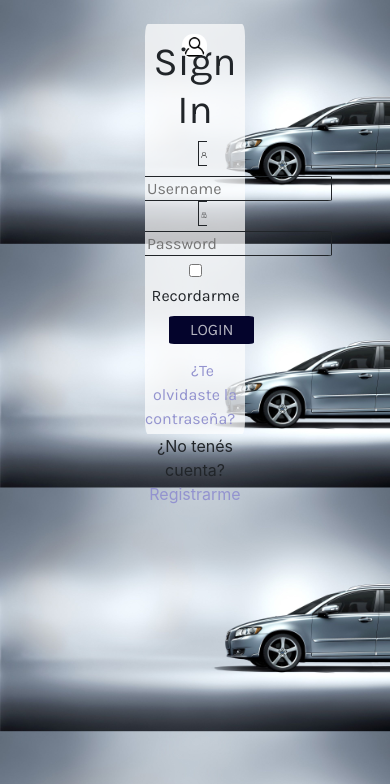
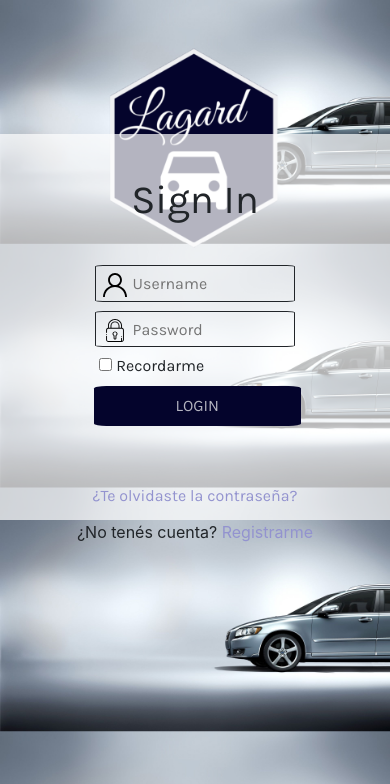
Before and after one commit to meligomez/ECommerce-DH, a PHP site: page /html/login.html in a window 390 px wide. Shown: the top 784 px of the page. Run offline with PHP 8.4, Linux system fonts and the light colour scheme.

Commit message:
Algunos cambios

```diff
--- a/css/styles.css
+++ b/css/styles.css
@@ -360,7 +360,7 @@ font-size: 25px;
    text-align: center;
  }
  .formLogin{
-   padding-top: 14%;
+   padding-top: 10%;
    background-color: white;
    font-family: 'Karla', sans-serif;
    /* opacity: 0.5; */
@@ -371,10 +371,9 @@ font-size: 25px;
 
  .content .userImg{
    margin-top: 10%;
-   margin-bottom: -56px;
-   background-color: white;
-   border-radius: 45%;
+   margin-bottom: -118px;
    padding:1%;
+   width: 50%;
  }
  .formLogin .login{
    display: block;
@@ -397,11 +396,13 @@ font-size: 25px;
    margin-top: 5%;
    background-color: #ffffff00;
    border: none;
+   width: 40%;
  }
  .formLogin .inputNombreLogin{
    margin-top: 10%;
    background-color: #ffffff00;
    border:none;
+   width: 40%;
  }
 #bodyLogin{
     background-image: url('../img/back.jpg');
@@ -426,8 +427,32 @@ font-size: 25px;
 .formLogin .inputPassLogin:active {outline:none;}
 .formLogin .inputPassLogin:focus {outline:none;}
 /*Fin Estilo para login*/
-
-
+/*RESPONSIVE LOGIN*/
+@media (min-width: 460px)
+{
+.content .userImg {
+    width:35%;
+    margin-bottom: -9%;
+    margin-top: 3%;
+  }
+  .formLogin{
+    text-align:center;
+    padding-top: 11%;
+  }
+}
+@media (min-width: 700px)
+{
+.content .userImg {
+    width:25%;
+    margin-bottom: -9%;
+    margin-top: 3%;
+  }
+  .formLogin{
+    text-align:center;
+    padding-top: 11%;
+  }
+}
+/*FIN RESPONSIVE LOGIN*/
 /*
 ------------------------------------------
 A PARTIR DE ACA SE ESTILEA PARA RESPONSIVE
--- a/html/login.html
+++ b/html/login.html
@@ -3,15 +3,17 @@
   <head>
     <meta charset="utf-8">
     <title>Login</title>
+    <meta name="viewport" content="width=device-width, minimum-scale=1.0, maximum-scale=1.0" />
     <link rel="stylesheet" href="../css/styles.css">
     <link href="https://fonts.googleapis.com/css?family=Karla&display=swap" rel="stylesheet">
     <link rel="stylesheet" href="https://stackpath.bootstrapcdn.com/bootstrap/4.3.1/css/bootstrap.min.css" integrity="sha384-ggOyR0iXCbMQv3Xipma34MD+dH/1fQ784/j6cY/iJTQUOhcWr7x9JvoRxT2MZw1T" crossorigin="anonymous">
   </head>
   <body id="bodyLogin">
   <div class="content">
-    <div class="offset-4 col-4 divFormLogin">
-      <img class="userImg" src="../img/user-trBack.jpg" alt="" width="25%">
-      <form class="formLogin" action="index.html" method="post">
+    <div class="row">
+      <div class="divFormLogin">
+        <img class="offset-lg-3 userImg" src="../img/Lagard3.png" alt="">
+        <form class="offset-lg-5 col-lg-5 offset-sm-3 col-sm-6 offset-xs-3 col-xs-6 formLogin" action="index.html" method="post">
         <h1>Sign In</h1>
         <div class="nombre">
           <img src="../img/user.svg" alt="" width="6%">
@@ -29,8 +31,9 @@
           <a href="#" class="col-8">¿Te olvidaste la contraseña?</a>
         </div>
         </form>
-      <div class="footerLogin">
+        <div class="offset-lg-3 offset-sm-1 offset-xs-1 footerLogin">
         ¿No tenés cuenta? <a href="registroDeUsuarios.html">Registrarme</a>
+        </div>
       </div>
     </div>
     <div class="register">
```
Also changed, not shown: img/Lagard3.png (added). Lines whose indentation alone changed are shown as unchanged.
